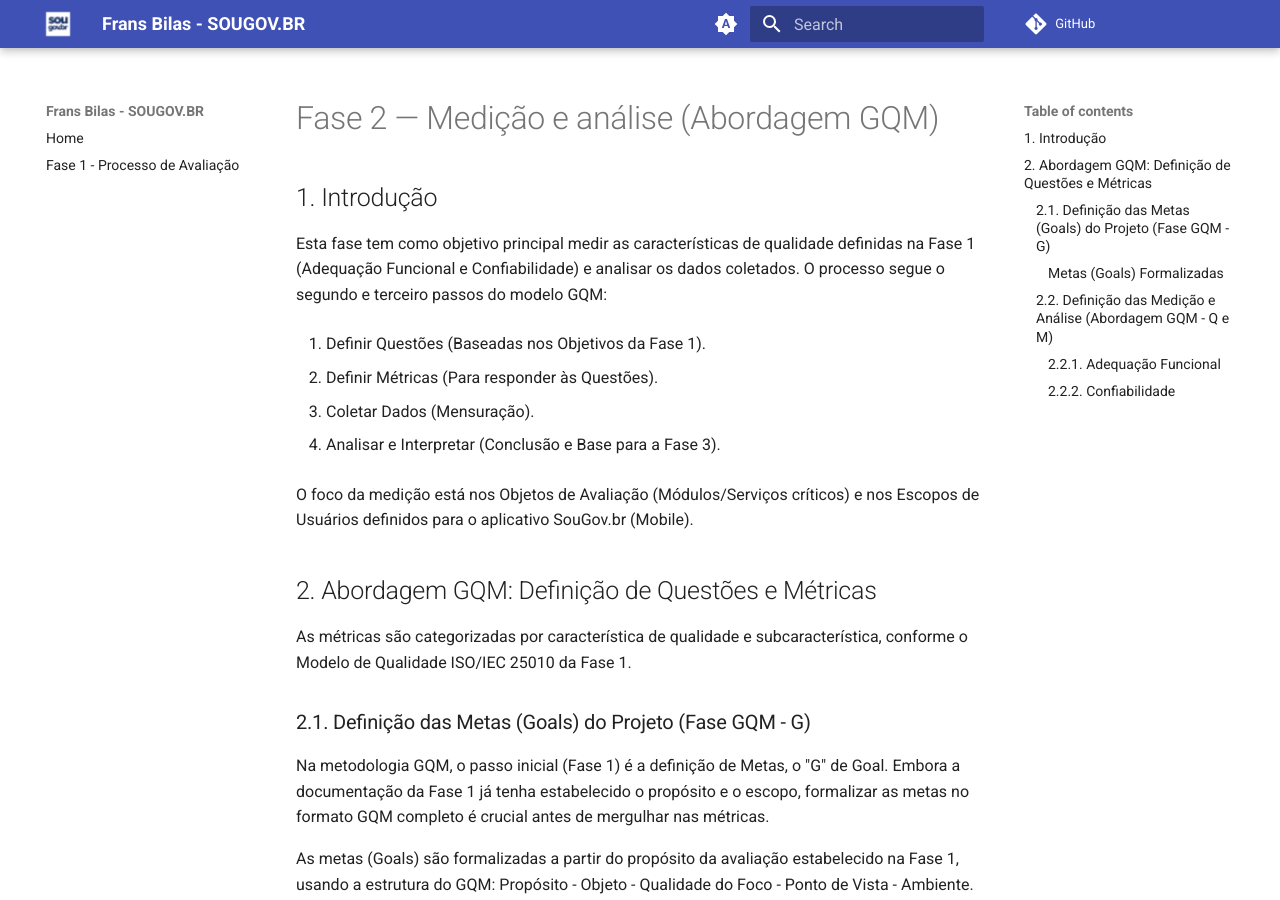
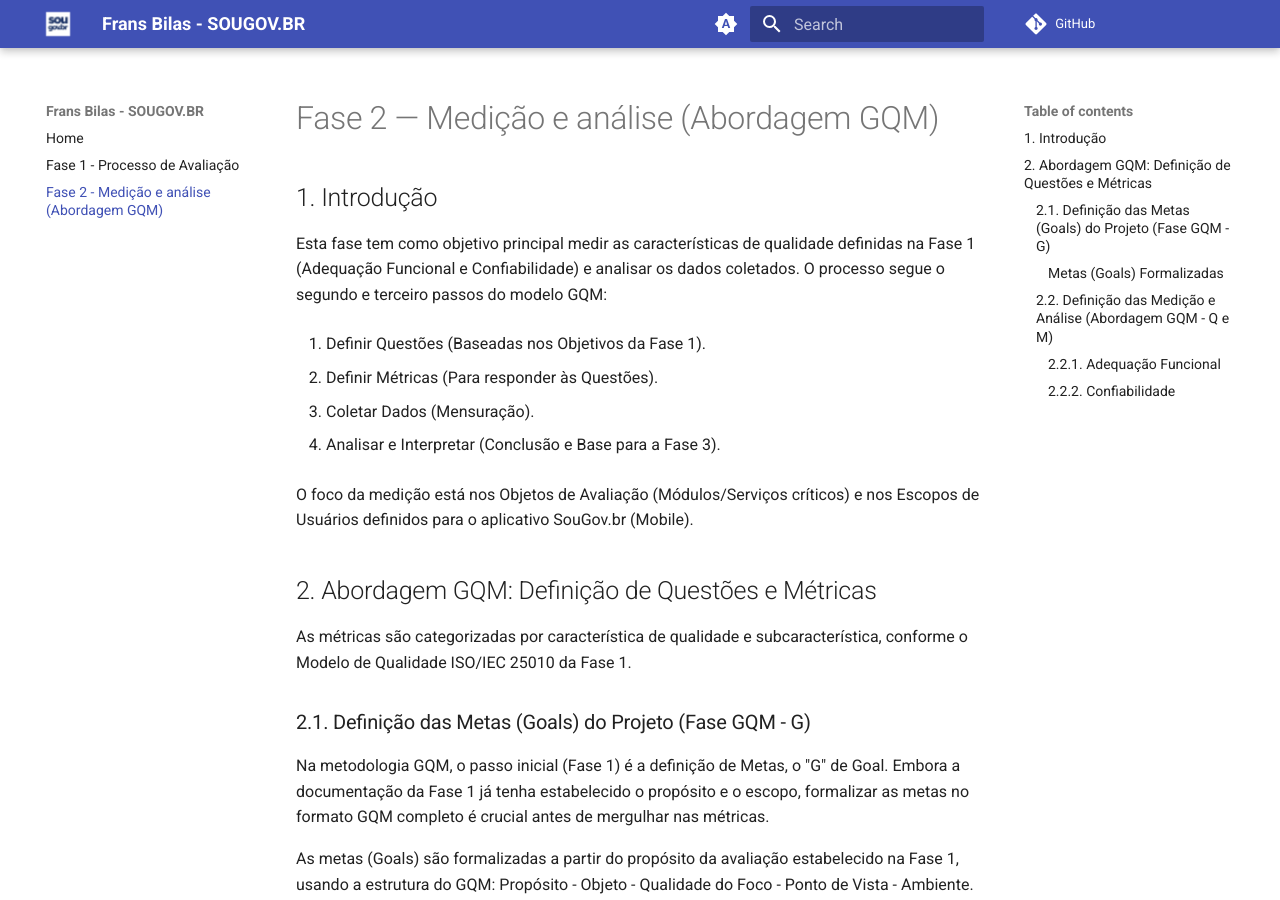
Before and after one commit to felixlaryssa/2025-2_T01_FRANS-BILAS, an MkDocs documentation site: the page built from docs/fase2.md, in a window 1280 px wide and 900 px high. Built offline with MkDocs 1.6.1 and Material for MkDocs 9.7.7, drawn with Linux system fonts in a browser that asks for light colours; comment, search, counter and statistics services are not loaded.

Commit message:
Update mkdocs.yml

```diff
--- a/mkdocs.yml
+++ b/mkdocs.yml
@@ -35,6 +35,7 @@ theme:
 nav:
   - Home: index.md
   - Fase 1 - Processo de Avaliação: fase1.md
+  - Fase 2 - Medição e análise (Abordagem GQM): fase2.md
 
 markdown_extensions:
   - admonition
```
